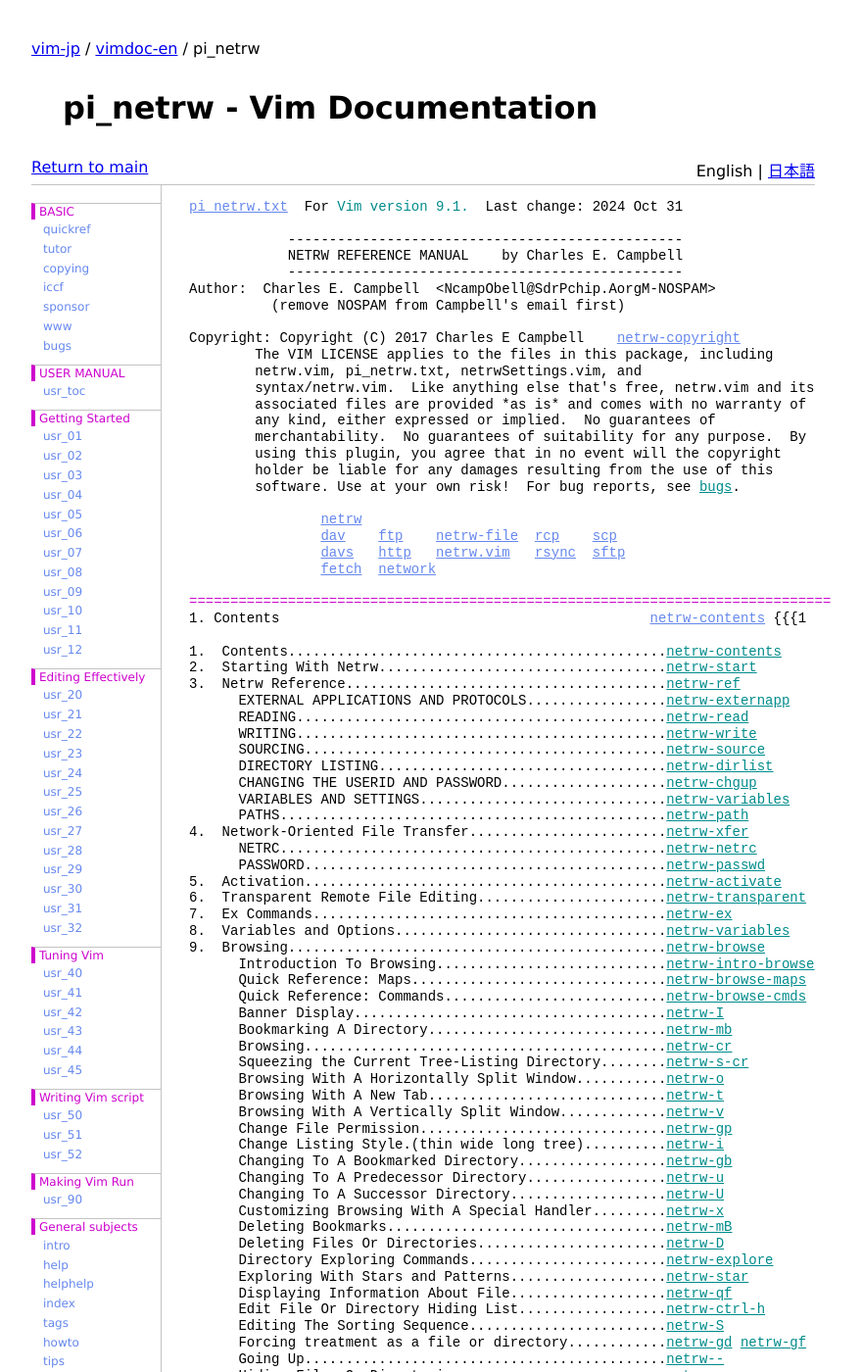
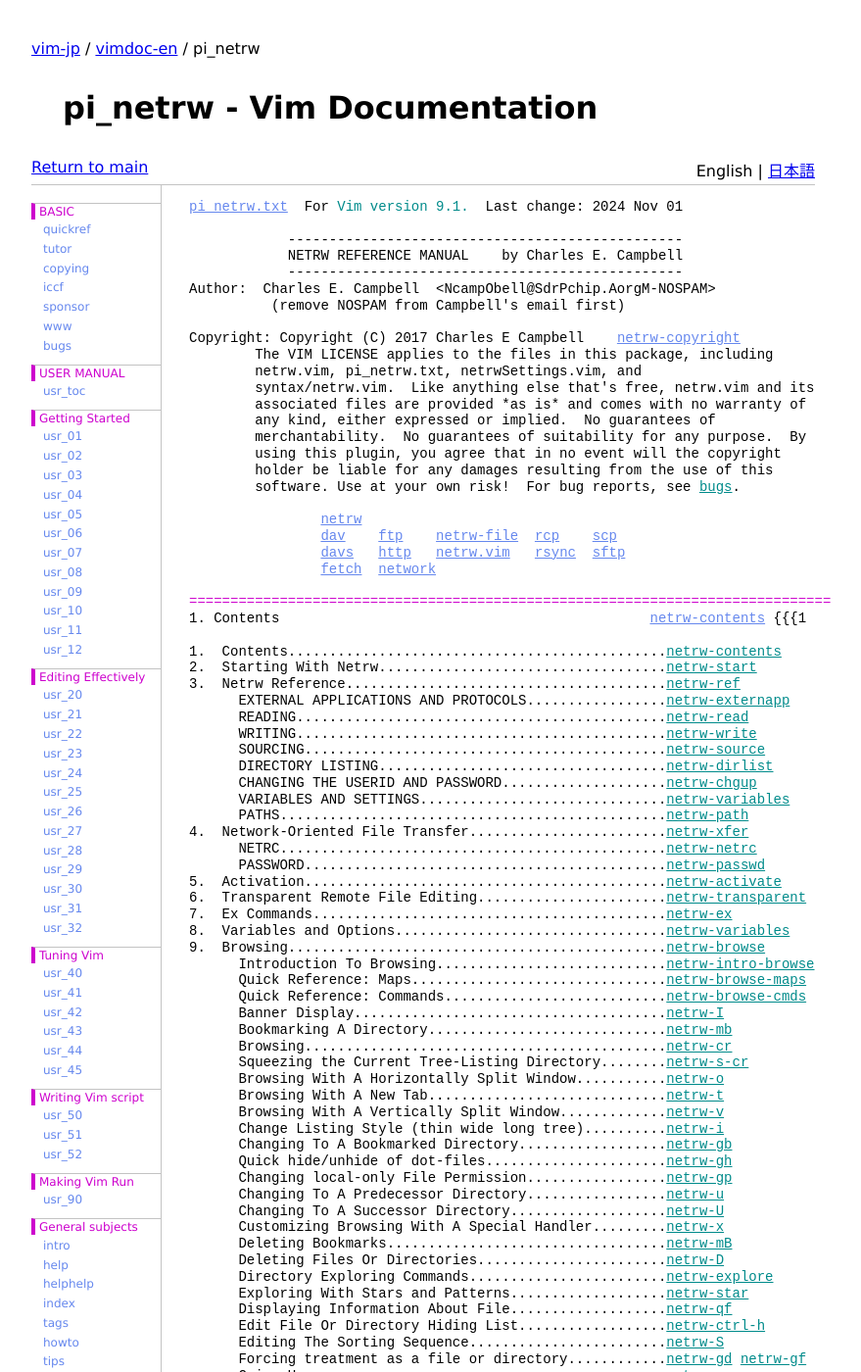
Before and after one commit to vim-jp/vimdoc-en, a Jekyll site: the page built from pi_netrw.html, in a window 1280 px wide and 1400 px high. Shown: the whole window at 98% size, without its empty margins (208-1087 px from the left). Built offline with Jekyll 4.4.1, drawn with Linux system fonts in a browser that asks for light colours; nearby versions of some CDN libraries; comment, search, counter and statistics services are not loaded.

Commit message:
Generated by GitHub workflow 11642773683
https://github.com/vim-jp/vimdoc-en/actions/runs/11642773683

Used commits:
https://github.com/vim/vim/commit/26113e5ae3c4762ab718d5f006afa71f67e6f459
https://github.com/chrisbra/vim_faq/commit/fbc4330c2195fae7ae17bb36aab52cca6ddb6391

```diff
--- a/pi_netrw.html
+++ b/pi_netrw.html
@@ -3,7 +3,7 @@ layout: vimdoc
 helpname: 'pi_netrw'
 ---
 <div id='vimCodeElement'>
-<a class="Constant" href="pi_netrw.html" name="pi_netrw.txt">pi_netrw.txt</a>&nbsp;&nbsp;For&nbsp;<span class="Identifier">Vim version 9.1.</span>&nbsp;&nbsp;Last change: 2024 Oct 31<br>
+<a class="Constant" href="pi_netrw.html" name="pi_netrw.txt">pi_netrw.txt</a>&nbsp;&nbsp;For&nbsp;<span class="Identifier">Vim version 9.1.</span>&nbsp;&nbsp;Last change: 2024 Nov 01<br>
 <br>
 &nbsp;&nbsp;&nbsp;&nbsp;&nbsp;&nbsp;&nbsp;&nbsp;&nbsp;&nbsp;&nbsp;&nbsp;------------------------------------------------<br>
 &nbsp;&nbsp;&nbsp;&nbsp;&nbsp;&nbsp;&nbsp;&nbsp;&nbsp;&nbsp;&nbsp;&nbsp;NETRW REFERENCE MANUAL&nbsp;&nbsp;&nbsp;&nbsp;by Charles E. Campbell<br>
@@ -59,9 +59,10 @@ Copyright: Copyright (C) 2017 Charles E Campbell&nbsp;&nbsp;&nbsp;&nbsp;<a class
 &nbsp;&nbsp;&nbsp;&nbsp;&nbsp;&nbsp;Browsing With A Horizontally Split Window...........<a class="Identifier" href="pi_netrw.html#netrw-o">netrw-o</a><br>
 &nbsp;&nbsp;&nbsp;&nbsp;&nbsp;&nbsp;Browsing With A New Tab.............................<a class="Identifier" href="pi_netrw.html#netrw-t">netrw-t</a><br>
 &nbsp;&nbsp;&nbsp;&nbsp;&nbsp;&nbsp;Browsing With A Vertically Split Window.............<a class="Identifier" href="pi_netrw.html#netrw-v">netrw-v</a><br>
-&nbsp;&nbsp;&nbsp;&nbsp;&nbsp;&nbsp;Change File Permission..............................<a class="Identifier" href="pi_netrw.html#netrw-gp">netrw-gp</a><br>
-&nbsp;&nbsp;&nbsp;&nbsp;&nbsp;&nbsp;Change Listing Style.(thin wide long tree)..........<a class="Identifier" href="pi_netrw.html#netrw-i">netrw-i</a><br>
+&nbsp;&nbsp;&nbsp;&nbsp;&nbsp;&nbsp;Change Listing Style (thin wide long tree)..........<a class="Identifier" href="pi_netrw.html#netrw-i">netrw-i</a><br>
 &nbsp;&nbsp;&nbsp;&nbsp;&nbsp;&nbsp;Changing To A Bookmarked Directory..................<a class="Identifier" href="pi_netrw.html#netrw-gb">netrw-gb</a><br>
+&nbsp;&nbsp;&nbsp;&nbsp;&nbsp;&nbsp;Quick hide/unhide of dot-files......................<a class="Identifier" href="pi_netrw.html#netrw-gh">netrw-gh</a><br>
+&nbsp;&nbsp;&nbsp;&nbsp;&nbsp;&nbsp;Changing local-only File Permission.................<a class="Identifier" href="pi_netrw.html#netrw-gp">netrw-gp</a><br>
 &nbsp;&nbsp;&nbsp;&nbsp;&nbsp;&nbsp;Changing To A Predecessor Directory.................<a class="Identifier" href="pi_netrw.html#netrw-u">netrw-u</a><br>
 &nbsp;&nbsp;&nbsp;&nbsp;&nbsp;&nbsp;Changing To A Successor Directory...................<a class="Identifier" href="pi_netrw.html#netrw-U">netrw-U</a><br>
 &nbsp;&nbsp;&nbsp;&nbsp;&nbsp;&nbsp;Customizing Browsing With A Special Handler.........<a class="Identifier" href="pi_netrw.html#netrw-x">netrw-x</a><br>
```
